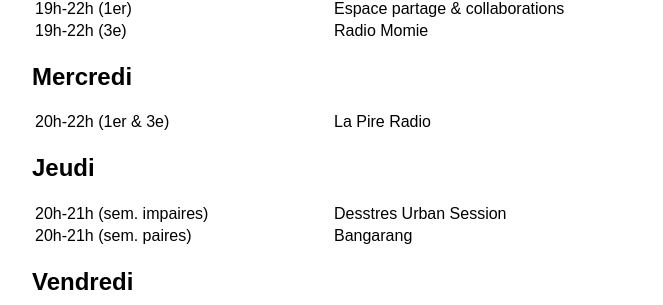
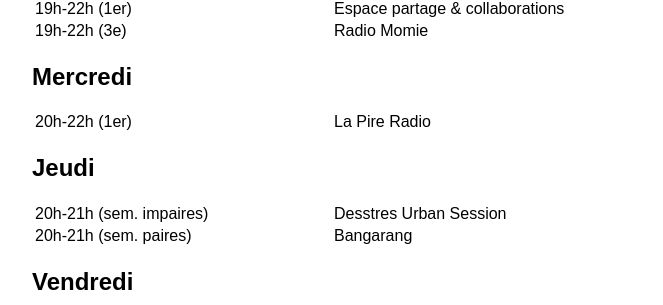
Before and after one commit to usine/radio-usine.net, a Jekyll site: the page built from index.html, in a window 1280 px wide. Shown: the part 556-861 px from the top of the page, without its empty margins (308-971 px from the left). Built offline with Jekyll 4.4.1, drawn with Linux system fonts in a browser that asks for light colours.

Commit message:
Fix date

```diff
--- a/index.html
+++ b/index.html
@@ -35,7 +35,7 @@
   <h2>Mercredi</h2>
   <table>
     <tr>
-      <td style="width: 50%;">20h-22h (1er & 3e)</td>
+      <td style="width: 50%;">20h-22h (1er)</td>
       <td>La Pire Radio</td>
     </tr>
   </table>
```
